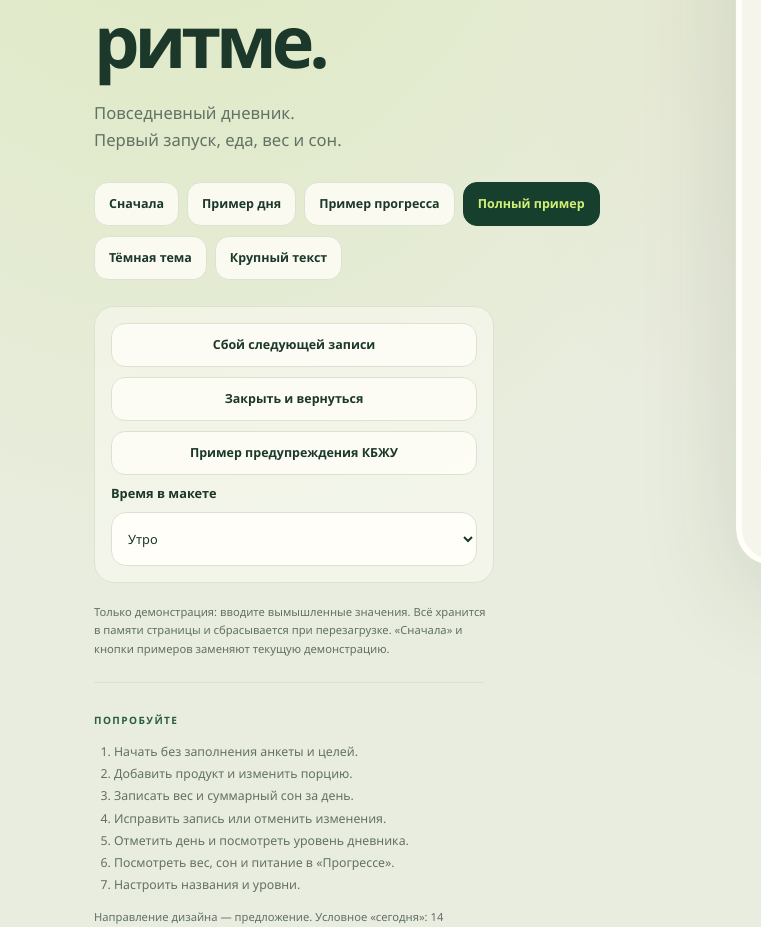
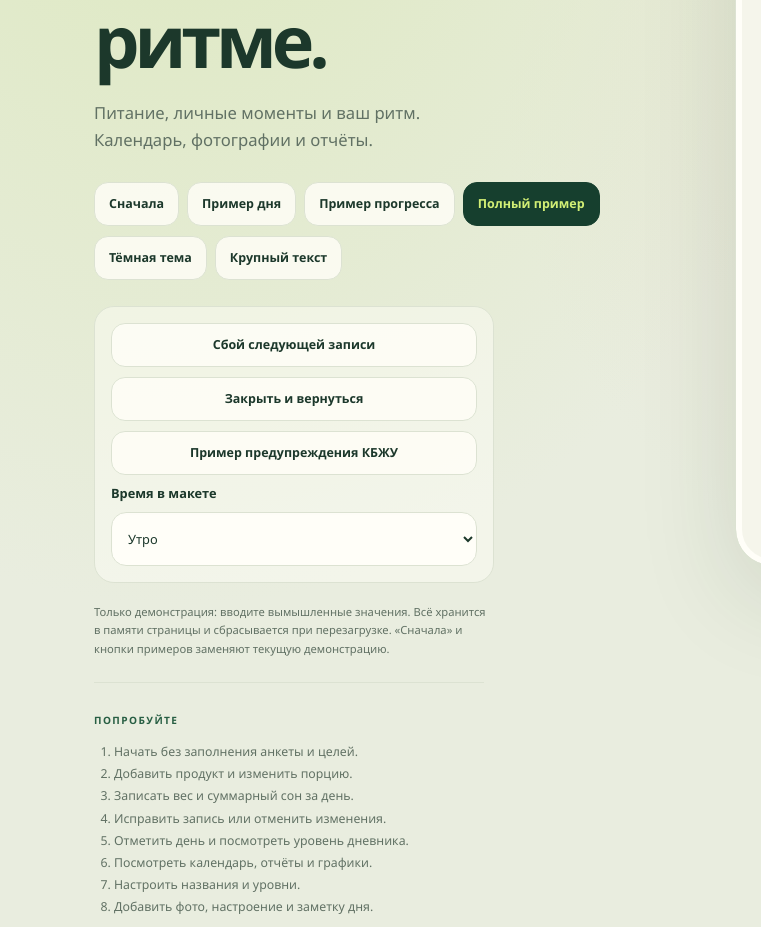
Before and after one commit to BekeshDastan/Management-system, a plain HTML site: page docs/prototype/index.html in a window 1280 px wide. Shown: the part 291-1218 px from the top of the page, 0-761 px from the left. Drawn offline with Linux system fonts and the light colour scheme; grey boxes are pictures that could not be loaded.

Commit message:
docs: publish visual prototype v0.3 walkthrough and handoff

```diff
--- a/docs/prototype/index.html
+++ b/docs/prototype/index.html
@@ -38,10 +38,10 @@ dialog{color:var(--ink);background:var(--card);border:1px solid var(--line);bord
 <main class="workspace">
   <aside class="side" aria-label="Управление прототипом">
     <div class="brand"><span class="brand-mark" aria-hidden="true">d</span> diet</div>
-    <div class="intro"><span class="demo-tag">UX-прототип · вымышленные данные · не приложение</span><h1>В своём<br>ритме.</h1><p>Повседневный дневник.<br>Первый запуск, еда, вес и сон.</p></div>
+    <div class="intro"><span class="demo-tag">UX-прототип · вымышленные данные · не приложение</span><h1>В своём<br>ритме.</h1><p>Питание, личные моменты и ваш ритм.<br>Календарь, фотографии и отчёты.</p></div>
     <div class="controls"><div class="control-row"><button class="control" data-action="restart">Сначала</button><button class="control" data-action="example">Пример дня</button><button class="control" data-action="progress-example">Пример прогресса</button><button class="control" data-action="full-example">Полный пример</button></div><div class="control-row"><button class="control" data-action="theme" aria-pressed="false">Тёмная тема</button><button class="control" data-action="font" aria-pressed="false">Крупный текст</button></div></div>
     <div class="controls"><button class="control" data-action="demo-fail" aria-pressed="false">Сбой следующей записи</button><button class="control" data-action="demo-pause">Закрыть и вернуться</button><button class="control" data-action="demo-macros" aria-pressed="false">Пример предупреждения КБЖУ</button><label class="field">Время в макете<select id="demo-moment"><option value="morning">Утро</option><option value="day">День</option><option value="evening">Вечер</option></select></label></div><p class="footnote">Только демонстрация: вводите вымышленные значения. Всё хранится в памяти страницы и сбрасывается при перезагрузке. «Сначала» и кнопки примеров заменяют текущую демонстрацию.</p>
-    <div class="legend"><span class="eyebrow">Попробуйте</span><ol><li>Начать без заполнения анкеты и целей.</li><li>Добавить продукт и изменить порцию.</li><li>Записать вес и суммарный сон за день.</li><li>Исправить запись или отменить изменения.</li><li>Отметить день и посмотреть уровень дневника.</li><li>Посмотреть вес, сон и питание в «Прогрессе».</li><li>Настроить названия и уровни.</li></ol><p class="footnote">Направление дизайна — предложение. Условное «сегодня»: 14 ноября 2026. Данные примера не являются рекомендацией. Выбирайте прошлые даты в дневнике. «Пример прогресса» открывает отдельный вымышленный набор за 8–14 ноября. В макете период графика ограничен 366 днями.</p></div>
+    <div class="legend"><span class="eyebrow">Попробуйте</span><ol><li>Начать без заполнения анкеты и целей.</li><li>Добавить продукт и изменить порцию.</li><li>Записать вес и суммарный сон за день.</li><li>Исправить запись или отменить изменения.</li><li>Отметить день и посмотреть уровень дневника.</li><li>Посмотреть календарь, отчёты и графики.</li><li>Настроить названия и уровни.</li><li>Добавить фото, настроение и заметку дня.</li></ol><p class="footnote">Направление дизайна — предложение. Условное «сегодня»: 14 ноября 2026. Данные примера не являются рекомендацией. Выбирайте прошлые даты в дневнике. «Пример прогресса» открывает отдельный вымышленный набор за 8–14 ноября. В макете период графика ограничен 366 днями.</p></div>
   </aside>
   <section class="phone" aria-label="Мобильный макет Diet"><div class="statusbar" aria-hidden="true"><span>9:41</span><span>● ▰</span></div><div id="app"></div></section>
 </main>
```
Also changed, not shown: 6 other files.
